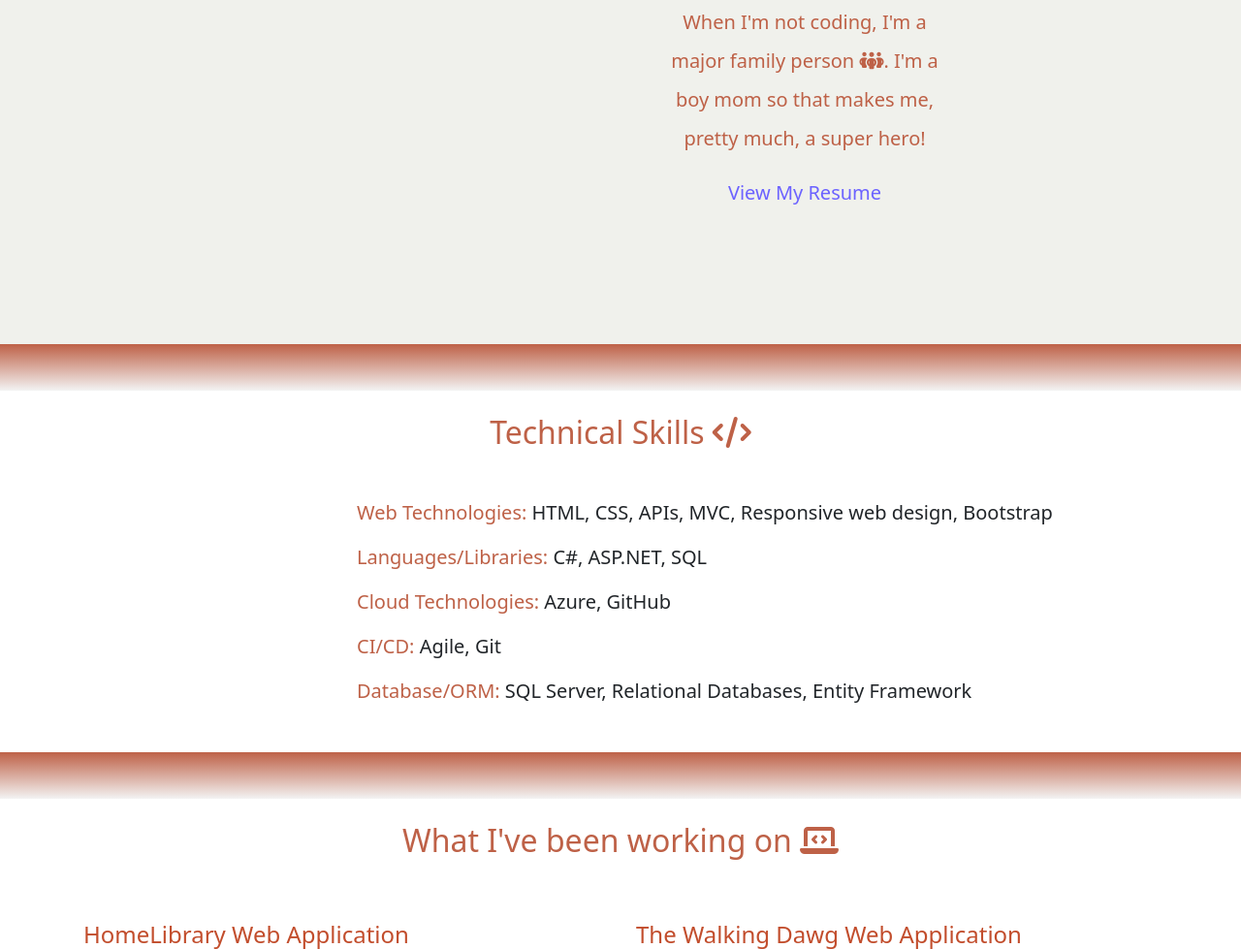
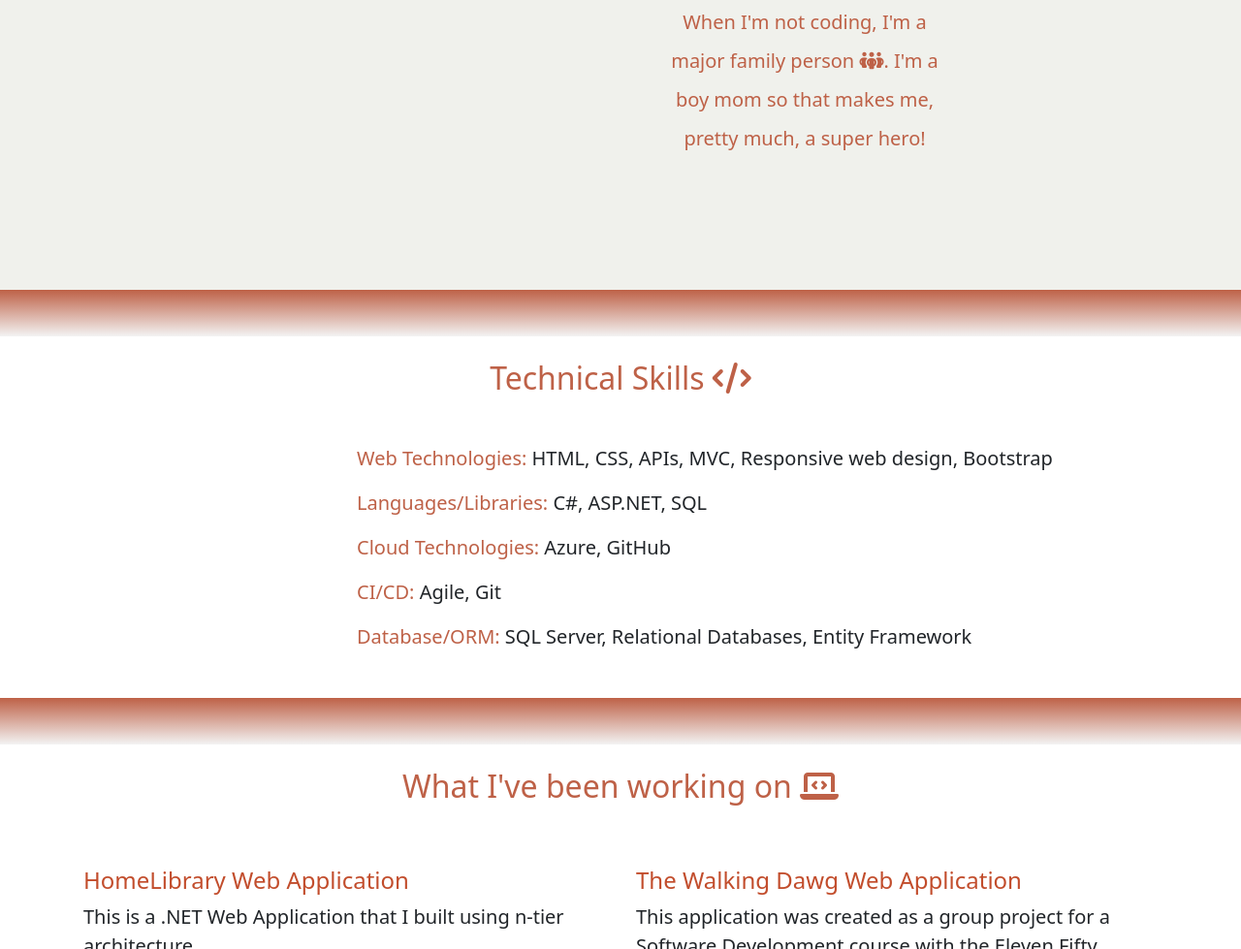
Before and after one commit to mlaystrom/MarlaPortfolio, a plain HTML site: page index.html in a window 1280 px wide. Shown: the part 867-1846 px from the top of the page at 97% size. Drawn offline with nearby package versions, Linux system fonts and the light colour scheme.

Commit message:
removed outdated resume

```diff
--- a/index.html
+++ b/index.html
@@ -81,9 +81,7 @@
             <p class="fs-5 container centered-container">
               When I'm not coding, I'm a major family person <i class="fa-solid fa-people-group"></i>.  I'm a boy mom so that makes me, pretty much, a super hero!
             </p>
-            <p class="fs-5">
-              <a href="https://docs.google.com/document/d/1xZsONpao6QfaZFqL5U5pbRtEByjgw4Q1KeohQ3lHJHM/edit?usp=sharing" targe="_blank" >View My Resume</a>
-            </p>
+
 
             </div> <!--Closing Column-->
             </div> <!--Closing Row-->
```
